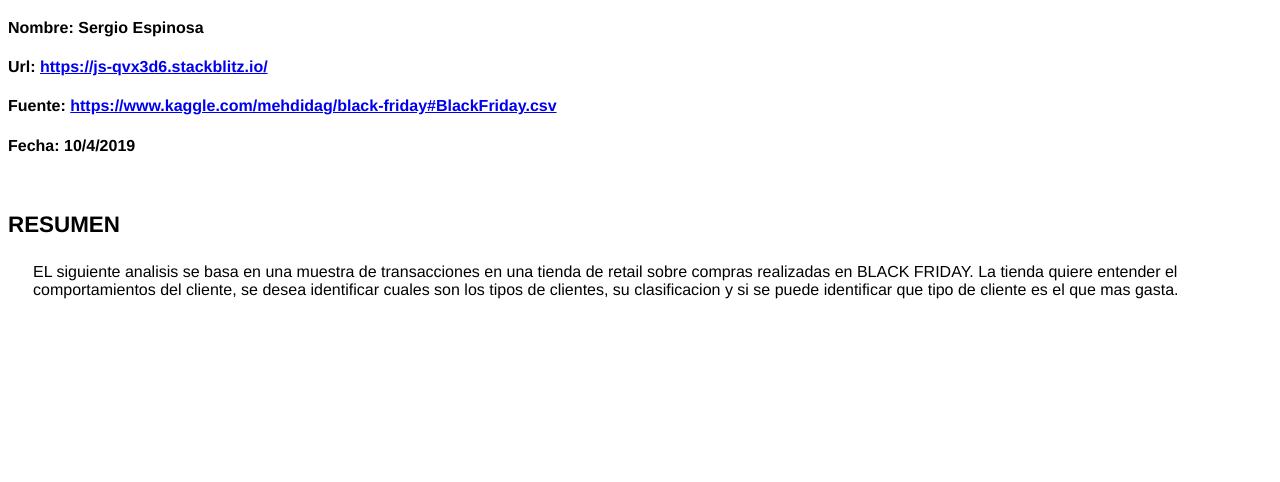
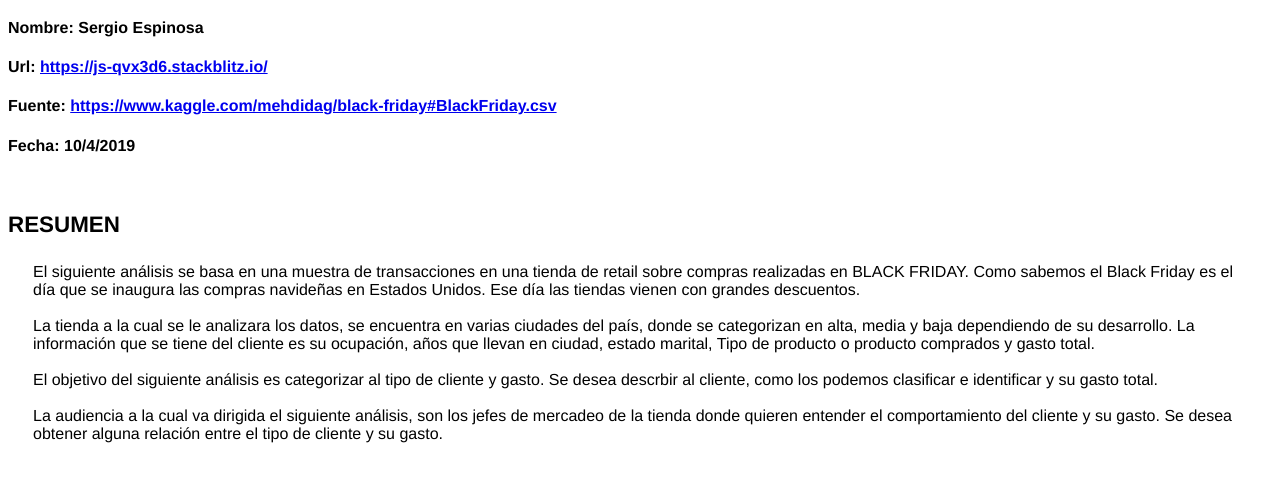
Before and after one commit to Sespinosa84/Visualizacion-Seminario, a website: page index.html in a window 1280 px wide. Shown: the part 134-616 px from the top of the page. Drawn offline with Linux system fonts and the light colour scheme.

Commit message:
2 files modified

```diff
--- a/index.html
+++ b/index.html
@@ -6,7 +6,7 @@
     <meta name="author" content="Jude moon">
     <title>Visualización de datos del Titanic</title>
 
-<!-- add styles to text and graphics -->
+ <!-- add styles to text and graphics -->
     <style>
         h1 {
             background-color: black;
@@ -39,6 +39,7 @@
             border-radius: 10px;
         }
     </style>
+
 </head>
 
 <body>
@@ -53,10 +54,16 @@
     <!-- add intro text to the page body -->
         <h2 class="text-title">Resumen</h2>
         <div class="text">
-EL siguiente analisis se basa en una muestra de transacciones en una tienda de retail sobre compras realizadas en BLACK FRIDAY. La tienda quiere entender el comportamientos del cliente, se desea identificar cuales son los tipos de clientes, su clasificacion y si se puede identificar que tipo de cliente es el que mas gasta.
-
-<br>
-<br>
+El siguiente análisis se basa en una muestra de transacciones en una tienda de retail sobre compras realizadas en BLACK FRIDAY. Como sabemos el Black Friday es el día que se inaugura las compras navideñas en Estados Unidos. Ese día las tiendas vienen con grandes descuentos.<br><br>
+La tienda a la cual se le analizara los datos, se encuentra en varias ciudades del país, donde se categorizan en alta, media y baja dependiendo de su desarrollo. La información que se tiene del cliente es su ocupación, años que llevan en ciudad, estado marital, Tipo de producto o producto comprados y gasto total.
+<br><br>
+El objetivo del siguiente análisis es categorizar al tipo de cliente y gasto. Se desea descrbir al cliente, como los podemos clasificar e identificar y su gasto total.
+<br><br>
+La audiencia a la cual va dirigida el siguiente análisis, son los jefes de mercadeo de la tienda donde quieren entender el comportamiento del cliente y su gasto. Se desea obtener alguna relación entre el tipo de cliente y su gasto.
+           </br>
+            </br>
+            </br>
+        </div>
 
 
 
--- a/style.css
+++ b/style.css
@@ -1,4 +1,4 @@
-h1, h2 {
+h1, h2, h3 {
   font-family: Lato;
 }
 
```
